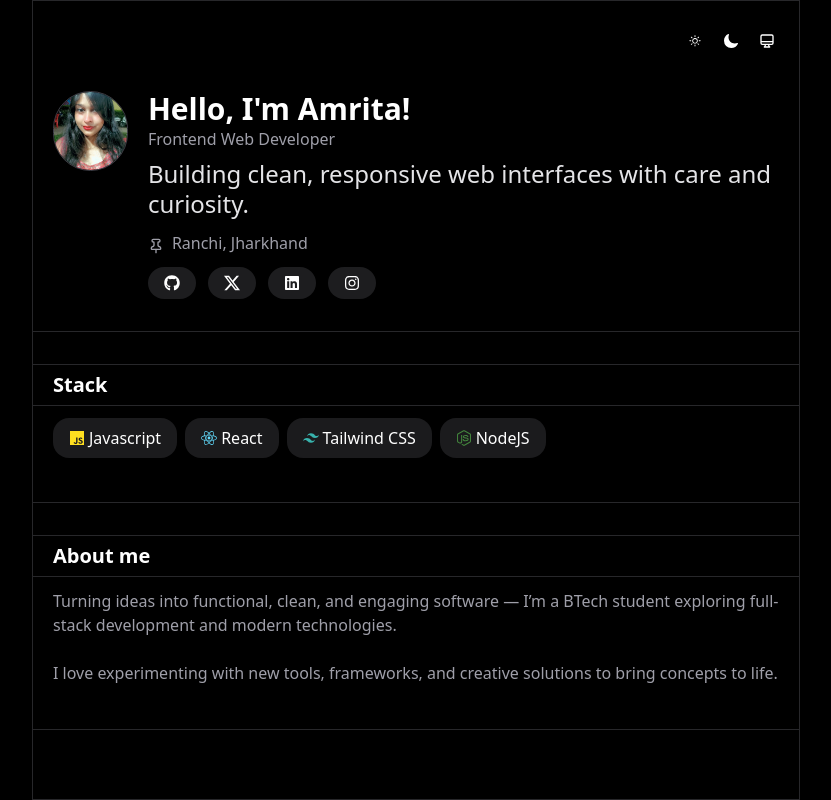
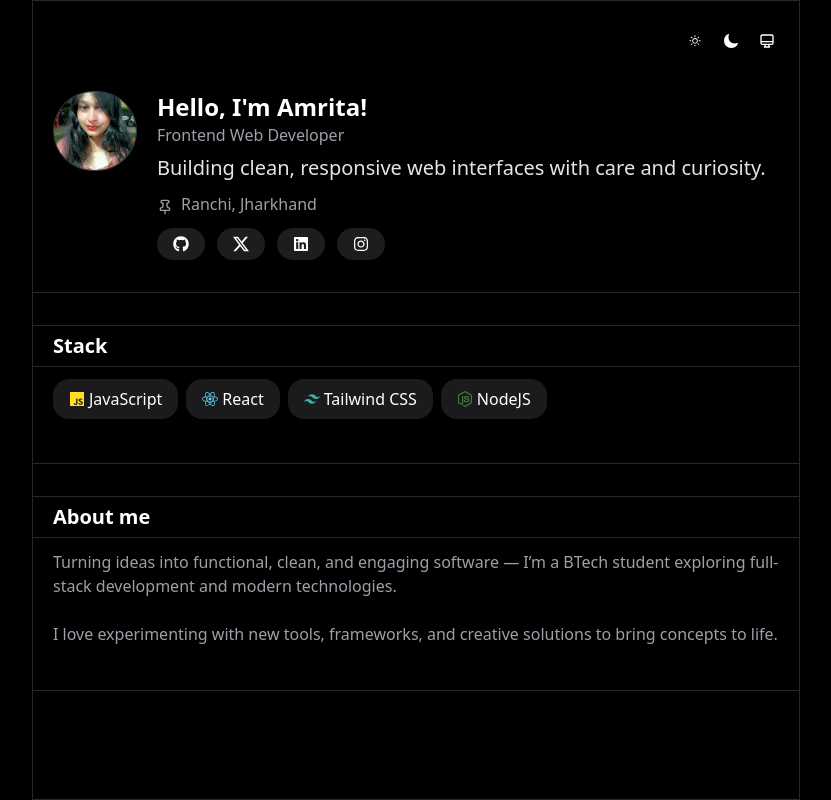
Before and after one commit to amritasrc/amrita-portfolio, a React (Vite) app: page / in a window 1280 px wide. Shown: the whole page, without its empty margins (224-1055 px from the left). Built offline with nearby package versions, Linux system fonts and the light colour scheme.

Commit message:
Made reusable component for tech stack and button instead of rewriting code

```diff
--- /dev/null
+++ b/src/Comps/Button.jsx
@@ -0,0 +1,11 @@
+import React from 'react'
+
+const Button = ({Icon}) => {
+    return (
+        <button className='px-4 py-2 bg-zinc-800/75 hover:bg-zinc-800 rounded-2xl cursor-pointer transition-opacity duration-200 ease-in-out'>
+           <Icon/>
+        </button>
+    )
+}
+
+export default Button
--- a/src/Comps/Intro.jsx
+++ b/src/Comps/Intro.jsx
@@ -4,6 +4,7 @@ import { FaGithub } from "react-icons/fa";
 import { BsTwitterX } from "react-icons/bs";
 import { FaLinkedin } from "react-icons/fa";
 import { FaInstagram } from "react-icons/fa";
+import Button from './Button';
 
 
 const Intro = () => {
@@ -16,29 +17,18 @@ const Intro = () => {
                 </div>
 
                 <div>
-                    <h2 className='text-3xl font-semibold'>Hello, I'm Amrita!</h2>
+                    <h2 className='text-2xl font-semibold'>Hello, I'm Amrita!</h2>
                     <h2 className='text-zinc-400'>Frontend Web Developer</h2>
-                    <p className="text-zinc-200 text-2xl mt-2 leading-tight">Building clean, responsive web interfaces with care and curiosity.</p>
+                    <p className="text-zinc-200 text-xl mt-2 leading-tight">Building clean, responsive web interfaces with care and curiosity.</p>
 
                     <p className='flex items-center gap-2 text-zinc-400 mt-3'><LuPin className='mt-1.5' /><span>Ranchi, Jharkhand</span></p>
 
                     <div className='flex gap-3 mt-3'>
 
-                        <button className='px-4 py-2 bg-zinc-800/75 hover:bg-zinc-800 rounded-2xl cursor-pointer transition-opacity duration-200 ease-in-out'>
-                            <FaGithub />
-                        </button>
-
-                        <button className='px-4 py-2 bg-zinc-800/75 hover:bg-zinc-800 rounded-2xl cursor-pointer transition-opacity duration-200 ease-in-out'>
-                            <BsTwitterX />
-                        </button>
-
-                        <button className='px-4 py-2 bg-zinc-800/75 hover:bg-zinc-800 rounded-2xl cursor-pointer transition-opacity duration-200 ease-in-out'>
-                            <FaLinkedin />
-                        </button>
-
-                        <button className='px-4 py-2 bg-zinc-800/75 hover:bg-zinc-800 rounded-2xl cursor-pointer transition-opacity duration-200 ease-in-out'>
-                            <FaInstagram />
-                        </button>
+                        <Button Icon={FaGithub} />
+                        <Button Icon={BsTwitterX}/>
+                        <Button Icon={FaLinkedin}/>
+                        <Button Icon={FaInstagram}/>
 
                     </div>
                 </div>
--- /dev/null
+++ b/src/Comps/Project.jsx
@@ -0,0 +1,14 @@
+import React from 'react'
+
+const Project = () => {
+    return (
+        <section className='py-8 border-b border-zinc-800'>
+
+            <h2 className='pl-5 py-1.5 font-semibold text-xl border-b border-t border-zinc-800'>
+                Projects
+            </h2>
+        </section>
+    )
+}
+
+export default Project
--- a/src/Comps/Stack.jsx
+++ b/src/Comps/Stack.jsx
@@ -3,6 +3,7 @@ import { IoLogoJavascript } from "react-icons/io5";
 import { FaReact } from "react-icons/fa6";
 import { SiTailwindcss } from "react-icons/si";
 import { FaNodeJs } from "react-icons/fa";
+import Tech from './Tech';
 
 const Stack = () => {
     return (
@@ -12,21 +13,10 @@ const Stack = () => {
 
             <div className='px-5 my-3 flex flex-wrap gap-2'>
 
-                <span className="inline-flex gap-1 items-center px-4 py-2 bg-zinc-800/70 hover:bg-zinc-800 rounded-2xl cursor-pointer transition-colors duration-200 ease-in-out">
-                    <IoLogoJavascript className='text-yellow-300' /> Javascript
-                </span>
-
-                <span className="inline-flex gap-1 items-center px-4 py-2 bg-zinc-800/70 hover:bg-zinc-800 rounded-2xl cursor-pointer transition-colors duration-200 ease-in-out">
-                    <FaReact className='text-[#61DAFB]'/> React
-                </span>
-
-                <span className="inline-flex gap-1 items-center px-4 py-2 bg-zinc-800/70 hover:bg-zinc-800 rounded-2xl cursor-pointer transition-colors duration-200 ease-in-out">
-                    <SiTailwindcss className='text-[#38B2AC]'/> Tailwind CSS
-                </span>
-
-                <span className="inline-flex gap-1 items-center px-4 py-2 bg-zinc-800/70 hover:bg-zinc-800 rounded-2xl cursor-pointer transition-colors duration-200 ease-in-out">
-                    <FaNodeJs className='text-[#43853D]'/> NodeJS
-                </span>
+                <Tech Icon={IoLogoJavascript} name="JavaScript" color="text-yellow-300" />
+                <Tech Icon={FaReact} name="React" color="text-[#61DAFB]" />
+                <Tech Icon={SiTailwindcss} name="Tailwind CSS" color="text-[#38B2AC]" />
+                <Tech Icon={FaNodeJs} name="NodeJS" color="text-[#43853D]" />
 
             </div>
 
--- /dev/null
+++ b/src/Comps/Tech.jsx
@@ -0,0 +1,11 @@
+import React from 'react'
+
+const Tech = ({Icon, name, color}) => {
+    return (
+        <span className="inline-flex gap-1 items-center px-4 py-2 bg-zinc-800/70 hover:bg-zinc-800 rounded-2xl cursor-pointer transition-colors duration-200 ease-in-out">
+            <Icon className={color} /> {name}
+        </span>
+    )
+}
+
+export default Tech
```
